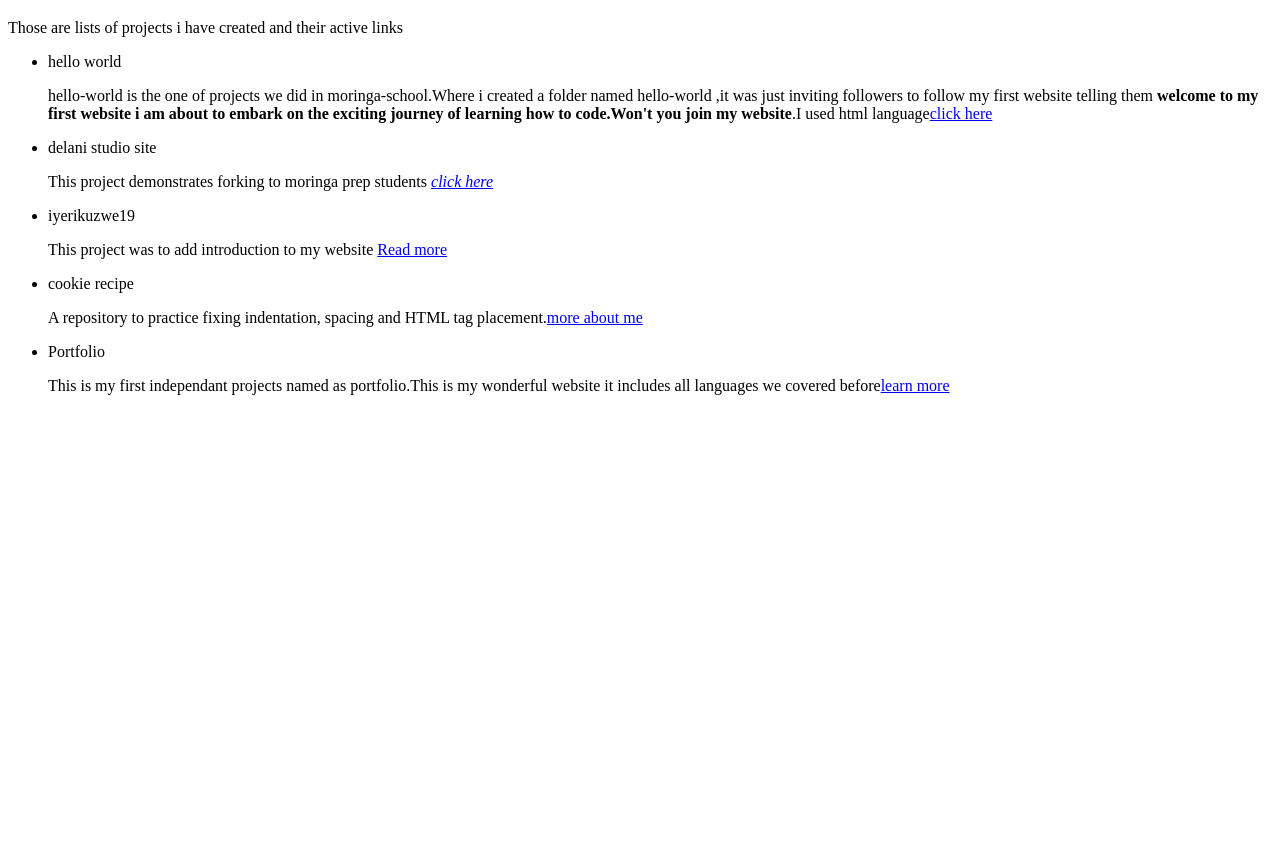
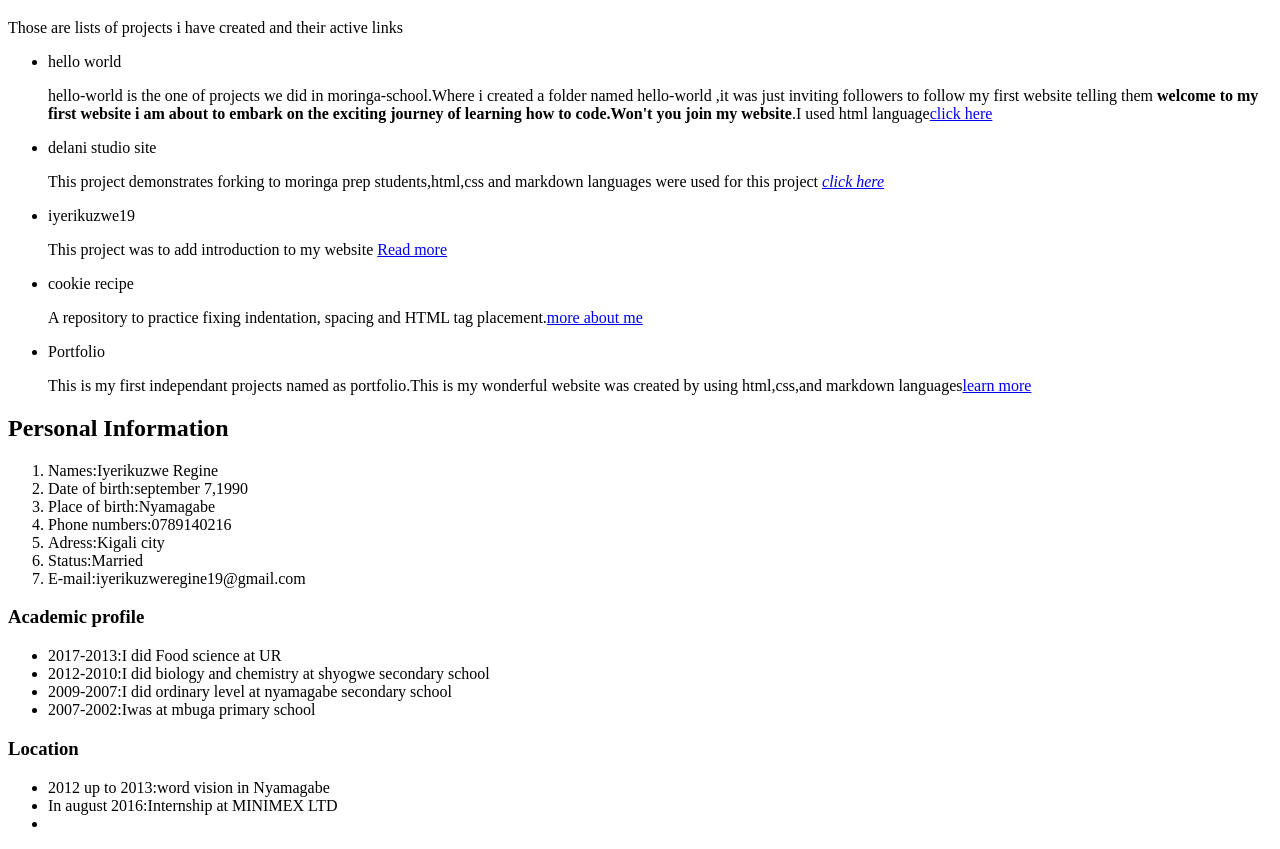
Before and after one commit to iyerikuzwe/Portfolio, a plain HTML site: page index.html in a window 1280 px wide. Shown: the part 61-910 px from the top of the page. Before the commit the page ends 800 px from the top, so only its background shows below. Drawn offline with Linux system fonts and the light colour scheme.

Commit message:
add about me

```diff
--- a/index.html
+++ b/index.html
@@ -8,19 +8,49 @@
     <body>
         <h1>iyerikuzwe regine</h1>
 
-    <p>Those are lists of projects i have created and their active links</p>
-        <ul>
+            <p>Those are lists of projects i have created and their active links</p>
+            <ul>
             <li>hello world</li>
             <p>hello-world is the one of projects we did in moringa-school.Where i created a folder named hello-world ,it was just inviting followers to follow my first website telling them <strong>welcome to my first website i am about to embark on the exciting journey of learning how to code.Won't you join my website</strong>.I used html language<a href="https://github.com/iyerikuzwe/Hello-world">click here</a></p>
             <li>delani studio site</li>
-            <p>This project demonstrates forking to moringa prep students <a href="https://github.com/iyerikuzwe/delani_studio_site"><em>click here</em></a></p>
+            <p>This project demonstrates forking to moringa prep students,html,css and markdown languages were used for this project <a href="https://github.com/iyerikuzwe/delani_studio_site"><em>click here</em></a></p>
             <li>iyerikuzwe19</li>
             <p>This project was to add introduction to my website <a href="https://github.com/iyerikuzwe/iyerikuzwe19">Read more</a></p>
             <li>cookie recipe</li>
-    <p>A repository to practice fixing indentation, spacing and HTML tag placement.<a href="https://github.com/iyerikuzwe/cookie-recipe">more about me</a></p>
-   <li>Portfolio</li>
-<p>This is my first independant projects named as portfolio.This is my wonderful website it includes all languages we covered before<a href="https://github.com/iyerikuzwe/Portfolio">learn more</a></p> </ul>
+            <p>A repository to practice fixing indentation, spacing and HTML tag placement.<a href="https://github.com/iyerikuzwe/cookie-recipe">more about me</a></p>
+            <li>Portfolio</li>
+            <p>This is my first independant projects named as portfolio.This is my wonderful website  was created by using html,css,and markdown languages<a href="https://github.com/iyerikuzwe/Portfolio">learn more</a></p> </ul>
+    <div class="About Me">
+        <h2>Personal Information</h2>
+            <ol>
+            <li>Names:Iyerikuzwe Regine</li>
+            <li>Date of birth:september 7,1990</li>
+            <li>Place of birth:Nyamagabe</li>
+            <li>Phone numbers:0789140216</li>
+            <li>Adress:Kigali city</li>
+            <li>Status:Married</li>
+            <li>E-mail:iyerikuzweregine19@gmail.com</li>
+            </ol>
+        <div id="Background">
+            <h3>Academic profile</h3>
+            <ul>
+                <li>2017-2013:I did Food science at UR</li>
+                <li>2012-2010:I did biology and chemistry at shyogwe secondary school</li>
+                <li>2009-2007:I did ordinary level at nyamagabe secondary school</li>
+                <li>2007-2002:Iwas at mbuga primary school</li>
+            </ul>
+        </div>
+        <div id="Working exprience">
+            <h3>Location</h3>
+                <ul>
+                <li>2012 up to 2013:word vision in Nyamagabe</li>
+                <li>In august 2016:Internship at MINIMEX LTD</li>
+                <LI></LI>
+                </ul>
+        </div>
 
-    </body>
+</div>
+
+</body>
 
 </html>
```
